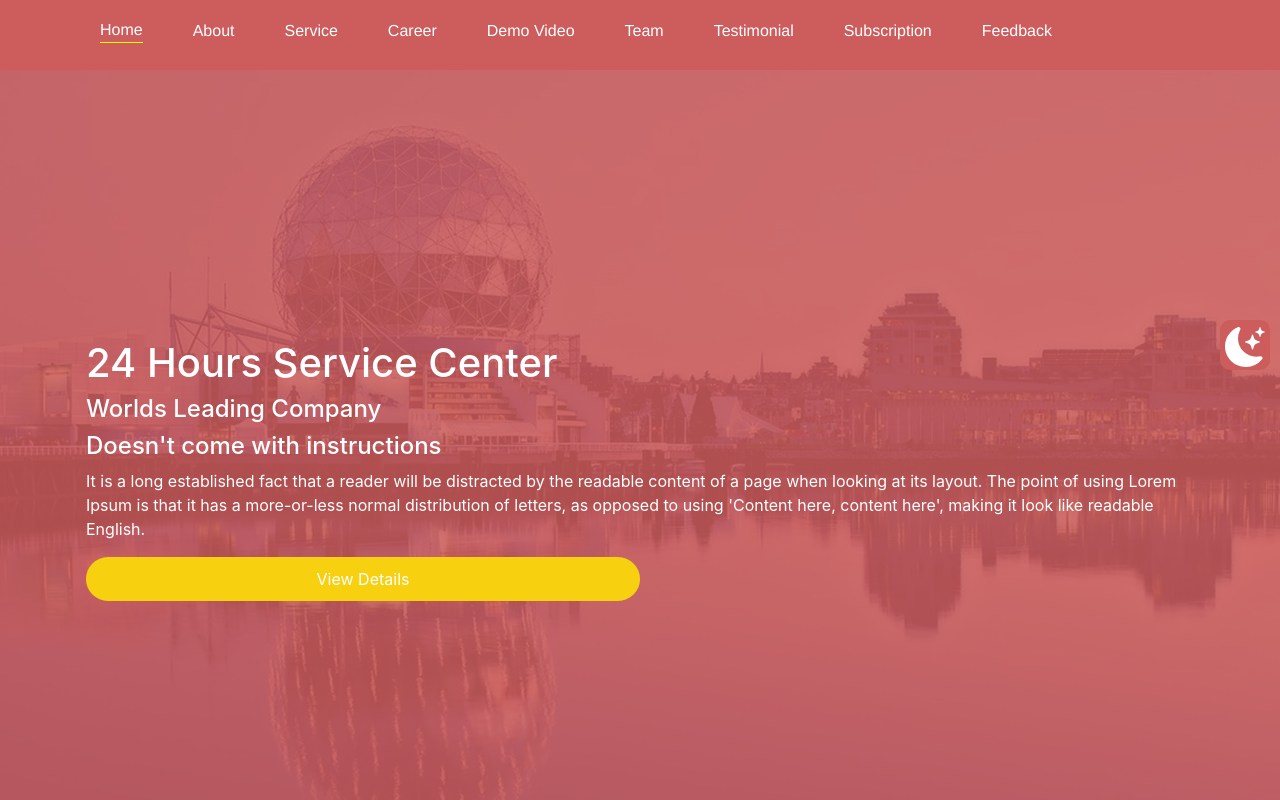
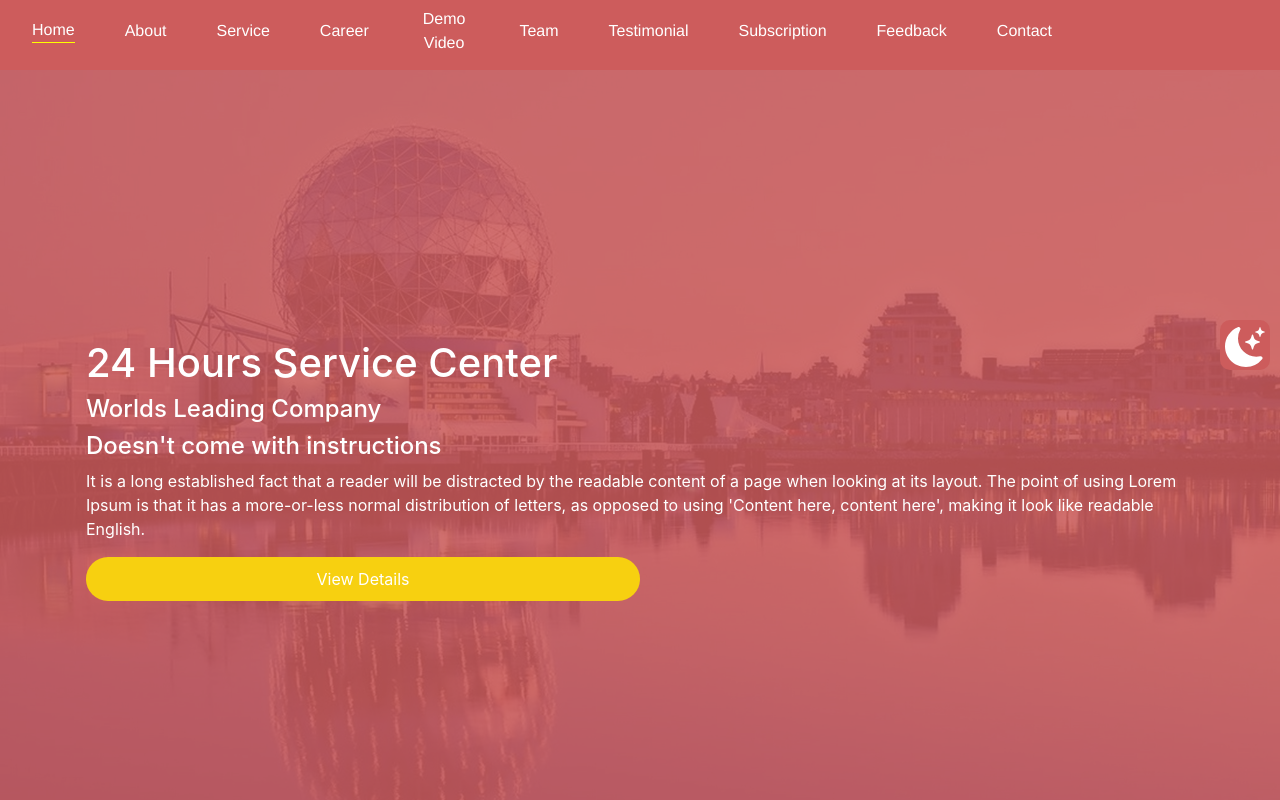
Before and after one commit to Yazdani1/React-Single-Page-Web-App-With-Smooth-Scrolling, a React (Create React App) app in the folder client/: page / in a window 1280 px wide. Shown: the top 800 px of the page. Built offline with nearby package versions, Linux system fonts and the light colour scheme; no server answers.

Commit message:
Contact form image design

```diff
--- a/client/src/components/Contact/Contact.js
+++ b/client/src/components/Contact/Contact.js
@@ -7,16 +7,13 @@ const Contact = () => {
   return (
     <React.Fragment>
       <div className="container-fluid contact-section" id="contact">
-        <div className="container">
-          {/* <div className="contact-form-title">
-            <Flip left>
-              <h6>Contact Form</h6>
-              <span className="line"></span>
-            </Flip>
-          </div> */}
+          <div className="row">
+            <div className="col-xl-4 col-lg-4 col-md-4 col-sm-4">
+              <div style={{height:"70vh",background:"red"}}>
 
-          <div className="row">
-            <div className="col-xl-12 col-lg-12 col-md-12 col-sm-12">
+              </div>
+            </div>
+            <div className="col-xl-8 col-lg-8 col-md-8 col-sm-8">
               <div className="card event-form-design">
                 <Flip left>
                   <div className="text-center">
@@ -68,7 +65,6 @@ const Contact = () => {
             </div>
           </div>
         </div>
-      </div>
     </React.Fragment>
   );
 };
--- a/client/src/components/Contact/contact.css
+++ b/client/src/components/Contact/contact.css
@@ -1,22 +1,23 @@
 .contact-section {
   height: 70vh;
-  color: #fff;
-  background-color: rgba(151, 146, 114, 0.7);
+  color: black;
+  /* background-color: rgba(151, 146, 114, 0.7); */
   position: relative;
   margin-bottom: 40px;
+  margin-top: 40px;
 }
 
 /* background-color: rgba(242, 210, 30, 0.7); */
 
 .contact-form-title h6 {
-  color: white;
+  color: black;
   text-align: center;
 }
 
 .contact-section:before {
   content: "";
-  background: url("https://images.pexels.com/photos/7258516/pexels-photo-7258516.jpeg?auto=compress&cs=tinysrgb&w=1260&h=750&dpr=2")
-    no-repeat center center/cover;
+  /* background: url("https://images.pexels.com/photos/7258516/pexels-photo-7258516.jpeg?auto=compress&cs=tinysrgb&w=1260&h=750&dpr=2")
+    no-repeat center center/cover; */
   height: 100%;
   width: 100%;
   position: absolute;
--- a/client/src/components/Navbar/Navbar.js
+++ b/client/src/components/Navbar/Navbar.js
@@ -98,6 +98,21 @@ const Navbar = ({toggleTheme,theme}) => {
             Feedback
           </Link>
         </li>
+
+        <li className="nav-item">
+          <Link
+            to="contact"
+            spy={true}
+            smooth={true}
+            offset={-100}
+            duration={100}
+          >
+            Contact
+          </Link>
+        </li>
+
+
+
         <li className="nav-item">
 
         {/* <ReactSwitch onChange={toggleTheme} checked={theme==="light"}/> */}
```
